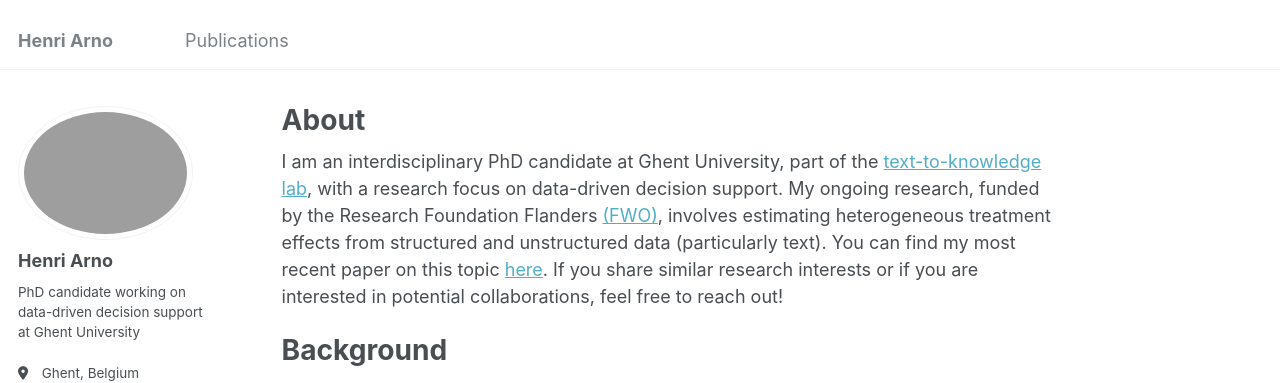
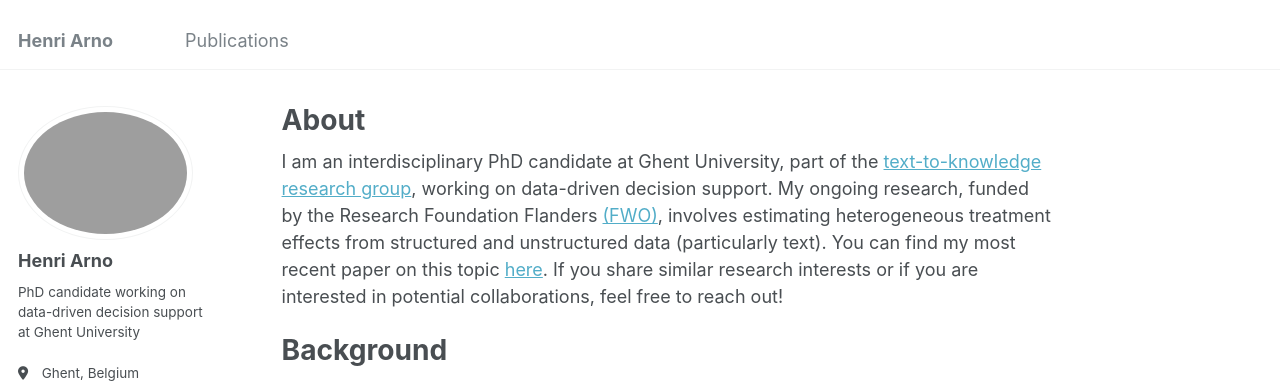
Before and after one commit to HenriArno/HenriArno.github.io, a Jekyll site: the page built from _pages/about.md, in a window 1280 px wide and 1289 px high. Shown: the top 383 px of the window. Built offline with Jekyll 4.4.1, drawn with Linux system fonts in a browser that asks for light colours; some web fonts are replaced.

Commit message:
Update about.md

```diff
--- a/_pages/about.md
+++ b/_pages/about.md
@@ -7,7 +7,7 @@ redirect_from:
   - /about.html
 ---
 
-I am an interdisciplinary PhD candidate at Ghent University, part of the [text-to-knowledge lab](https://ugentt2k.github.io/), with a research focus on data-driven decision support. My ongoing research, funded by the Research Foundation Flanders [(FWO)](https://researchportal.be/nl/project/causale-bayesiaanse-netwerken-en-neurale-netwerken-integreren-om-probabilistisch-te), involves estimating heterogeneous treatment effects from structured and unstructured data (particularly text). You can find my most recent paper on this topic [here](https://arxiv.org/abs/2409.15503). If you share similar research interests or if you are interested in potential collaborations, feel free to reach out!
+I am an interdisciplinary PhD candidate at Ghent University, part of the [text-to-knowledge research group](https://ugentt2k.github.io/), working on data-driven decision support. My ongoing research, funded by the Research Foundation Flanders [(FWO)](https://researchportal.be/nl/project/causale-bayesiaanse-netwerken-en-neurale-netwerken-integreren-om-probabilistisch-te), involves estimating heterogeneous treatment effects from structured and unstructured data (particularly text). You can find my most recent paper on this topic [here](https://arxiv.org/abs/2409.15503). If you share similar research interests or if you are interested in potential collaborations, feel free to reach out!
 
 Background
 ======
```
